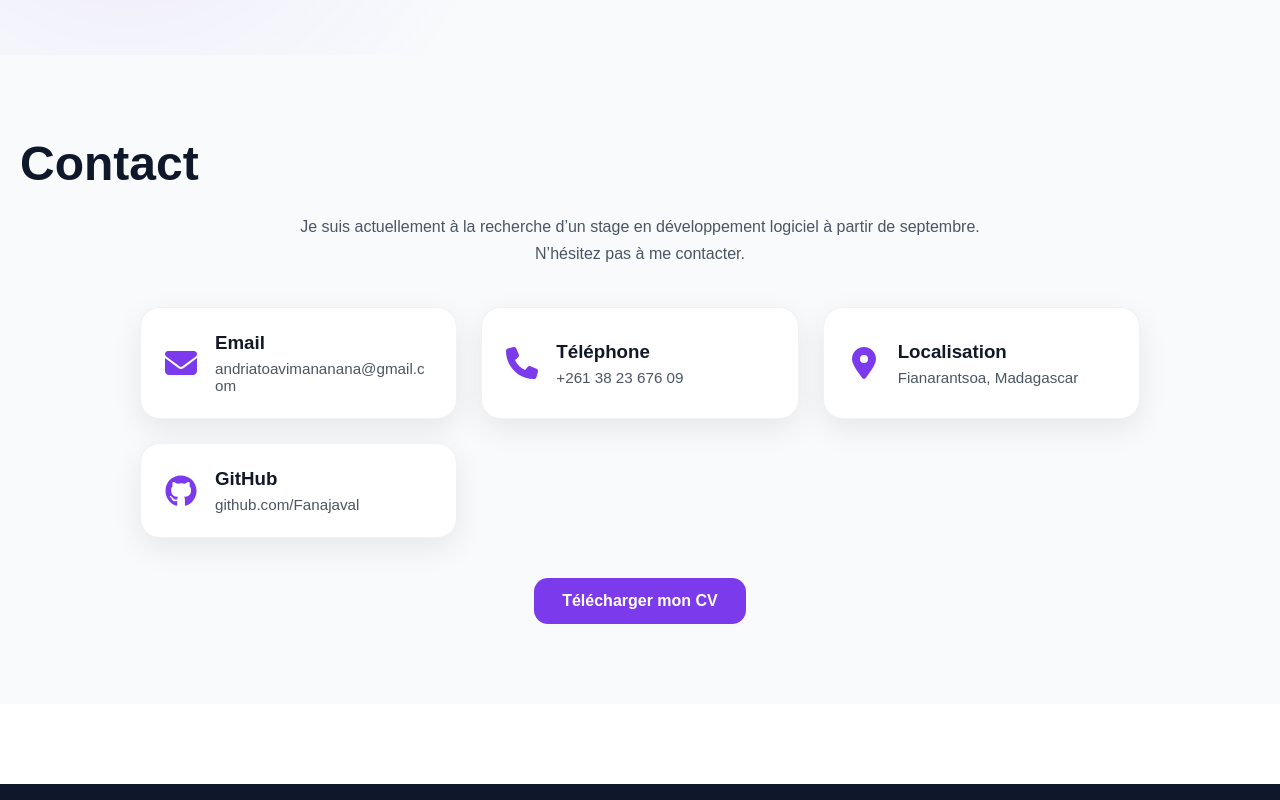
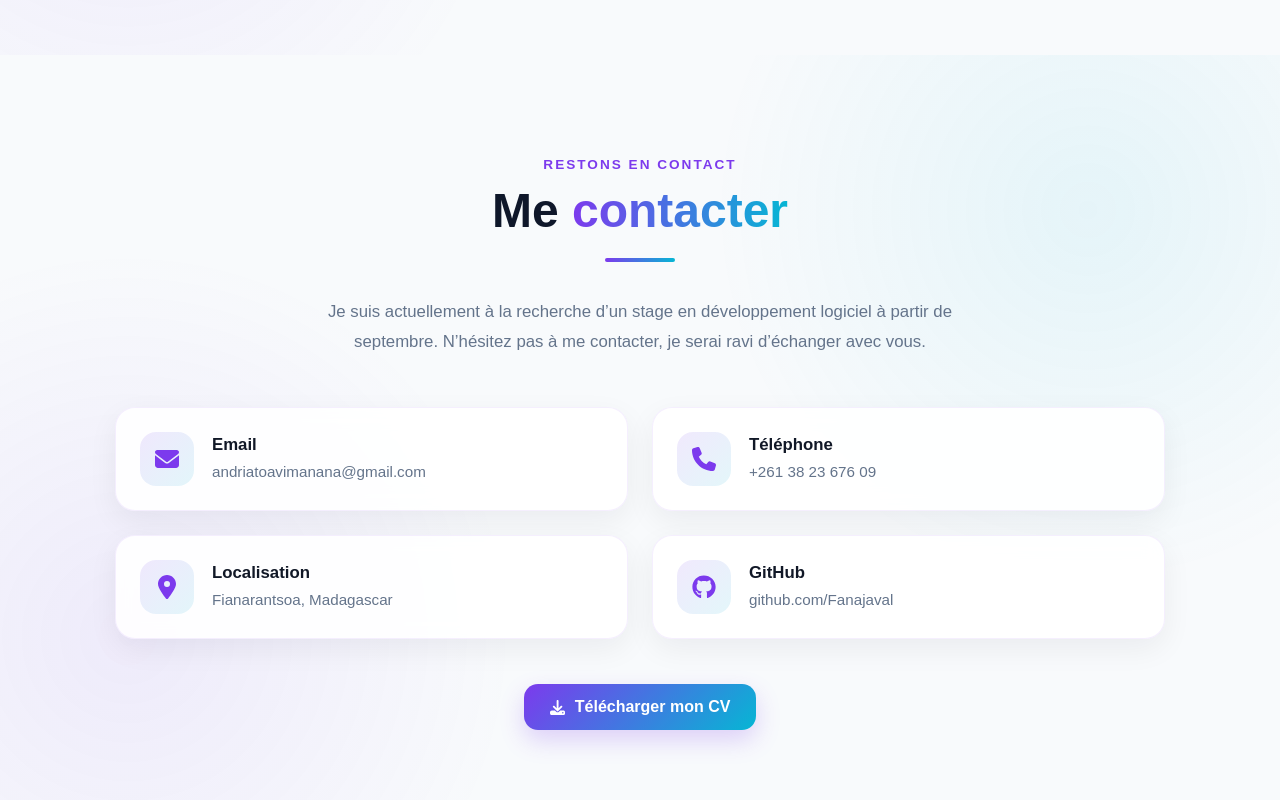
Before and after one commit to Fanajaval/mon-portfolio, a React app: page / in a window 1280 px wide. Shown: the part 7800-8600 px from the top of the page. Built offline with nearby package versions, Linux system fonts and the light colour scheme; the HTML template or start-up script is replaced by a standard one.

Commit message:
amélioration section contact, animation

```diff
--- a/src/components/Contact.jsx
+++ b/src/components/Contact.jsx
@@ -3,96 +3,206 @@ import {
   FaPhone,
   FaLocationDot,
   FaGithub,
+  FaDownload,
 } from "react-icons/fa6";
 
+import { motion } from "framer-motion";
 import "../styles/Contact.css";
+
+const contactItems = [
+  {
+    icon: FaEnvelope,
+    title: "Email",
+    value: "andriatoavimanana@gmail.com",
+    href: "mailto:andriatoavimanana@gmail.com",
+  },
+  {
+    icon: FaPhone,
+    title: "Téléphone",
+    value: "+261 38 23 676 09",
+    href: "tel:+261382367609",
+  },
+  {
+    icon: FaLocationDot,
+    title: "Localisation",
+    value: "Fianarantsoa, Madagascar",
+  },
+  {
+    icon: FaGithub,
+    title: "GitHub",
+    value: "github.com/Fanajaval",
+    href: "https://github.com/Fanajaval",
+  },
+];
+
+const cardVariants = {
+  hidden: {
+    opacity: 0,
+    y: 35,
+  },
+
+  visible: (index) => ({
+    opacity: 1,
+    y: 0,
+    transition: {
+      duration: 0.55,
+      delay: index * 0.1,
+      ease: "easeOut",
+    },
+  }),
+};
 
 function Contact() {
   return (
-    <section className="contact" id="contact">
+    <section id="contact" className="contact">
+      <motion.div
+        className="contact-heading"
+        initial={{
+          opacity: 0,
+          y: 35,
+        }}
+        whileInView={{
+          opacity: 1,
+          y: 0,
+        }}
+        viewport={{
+          once: true,
+          amount: 0.3,
+        }}
+        transition={{
+          duration: 0.7,
+          ease: "easeOut",
+        }}
+      >
+        <span className="contact-label">
+          RESTONS EN CONTACT
+        </span>
 
-      <h2 className="section-title">
-        Contact
-      </h2>
+        <h2 className="section-title">
+          Me <span>contacter</span>
+        </h2>
 
-      <p className="contact-intro">
-        Je suis actuellement à la recherche d’un stage en développement logiciel
-        à partir de septembre. N’hésitez pas à me contacter.
-      </p>
+        <div className="contact-line"></div>
+      </motion.div>
+
+      <motion.p
+        className="contact-intro"
+        initial={{
+          opacity: 0,
+          y: 20,
+        }}
+        whileInView={{
+          opacity: 1,
+          y: 0,
+        }}
+        viewport={{
+          once: true,
+          amount: 0.3,
+        }}
+        transition={{
+          duration: 0.6,
+          delay: 0.15,
+        }}
+      >
+        Je suis actuellement à la recherche d’un stage en développement
+        logiciel à partir de septembre. N’hésitez pas à me contacter,
+        je serai ravi d’échanger avec vous.
+      </motion.p>
 
       <div className="contact-grid">
 
-        {/* Email */}
-        <a
-          href="mailto:andriatoavimanana@gmail.com"
-          className="contact-card"
-        >
-          <FaEnvelope className="contact-icon" />
+        {contactItems.map((item, index) => {
+          const Icon = item.icon;
 
-          <div>
-            <h3>Email</h3>
-            <p>andriatoavimananana@gmail.com</p>
-          </div>
-        </a>
+          const content = (
+            <>
+              <div className="contact-icon-wrapper">
+                <Icon className="contact-icon" />
+              </div>
 
+              <div className="contact-content">
+                <h3>{item.title}</h3>
+                <p>{item.value}</p>
+              </div>
+            </>
+          );
 
-        {/* Téléphone */}
-        <a
-          href="tel:+261382367609"
-          className="contact-card"
-        >
-          <FaPhone className="contact-icon" />
-
-          <div>
-            <h3>Téléphone</h3>
-            <p>+261 38 23 676 09</p>
-          </div>
-        </a>
-
-
-        {/* Localisation */}
-        <div className="contact-card">
-
-          <FaLocationDot className="contact-icon" />
-
-          <div>
-            <h3>Localisation</h3>
-            <p>Fianarantsoa, Madagascar</p>
-          </div>
-
-        </div>
-
-
-        {/* GitHub */}
-        <a
-          href="https://github.com/Fanajaval"
-          target="_blank"
-          rel="noopener noreferrer"
-          className="contact-card"
-        >
-          <FaGithub className="contact-icon" />
-
-          <div>
-            <h3>GitHub</h3>
-            <p>github.com/Fanajaval</p>
-          </div>
-        </a>
+          return item.href ? (
+            <motion.a
+              key={item.title}
+              href={item.href}
+              target={item.title === "GitHub" ? "_blank" : undefined}
+              rel={
+                item.title === "GitHub"
+                  ? "noopener noreferrer"
+                  : undefined
+              }
+              className="contact-card"
+              custom={index}
+              variants={cardVariants}
+              initial="hidden"
+              whileInView="visible"
+              whileHover={{
+                y: -7,
+              }}
+              viewport={{
+                once: true,
+                amount: 0.2,
+              }}
+            >
+              {content}
+            </motion.a>
+          ) : (
+            <motion.div
+              key={item.title}
+              className="contact-card"
+              custom={index}
+              variants={cardVariants}
+              initial="hidden"
+              whileInView="visible"
+              whileHover={{
+                y: -7,
+              }}
+              viewport={{
+                once: true,
+                amount: 0.2,
+              }}
+            >
+              {content}
+            </motion.div>
+          );
+        })}
 
       </div>
 
-
-      {/* Bouton CV */}
-      <div className="cv-container">
-
+      <motion.div
+        className="cv-container"
+        initial={{
+          opacity: 0,
+          y: 25,
+        }}
+        whileInView={{
+          opacity: 1,
+          y: 0,
+        }}
+        viewport={{
+          once: true,
+          amount: 0.3,
+        }}
+        transition={{
+          duration: 0.6,
+          delay: 0.2,
+        }}
+      >
         <a
           href="/cv.pdf"
           download
           className="cv-button"
         >
-          Télécharger mon CV
+          <FaDownload />
+          <span>Télécharger mon CV</span>
         </a>
-
-      </div>
+      </motion.div>
 
     </section>
   );
--- a/src/styles/Certifications.css
+++ b/src/styles/Certifications.css
@@ -125,9 +125,6 @@
     box-shadow 0.3s ease,
     border-color 0.3s ease;
 }
-
-
-/* Ligne colorée supérieure */
 
 .cert-card::before {
   content: "";
--- a/src/styles/Contact.css
+++ b/src/styles/Contact.css
@@ -1,90 +1,383 @@
 .contact {
-  padding: 80px 20px;
-  background: #f8fafc;
+  position: relative;
+
+  padding: 100px 8%;
+
+  background:
+    radial-gradient(
+      circle at 85% 20%,
+      rgba(6, 182, 212, 0.08),
+      transparent 30%
+    ),
+    radial-gradient(
+      circle at 10% 75%,
+      rgba(124, 58, 237, 0.08),
+      transparent 30%
+    ),
+    #f8fafc;
+
+  overflow: hidden;
 }
+
+.contact-heading {
+  text-align: center;
+
+  margin-bottom: 35px;
+}
+
+.contact-label {
+  display: inline-block;
+
+  margin-bottom: 10px;
+
+  font-size: 0.85rem;
+  font-weight: 700;
+
+  letter-spacing: 2px;
+
+  color: var(--primary-color);
+}
+
+.contact .section-title {
+  margin: 0;
+
+  font-size: clamp(2rem, 5vw, 3rem);
+
+  font-weight: 800;
+
+  line-height: 1.2;
+
+  color: var(--dark-color);
+}
+
+.contact .section-title span {
+  background: linear-gradient(
+    90deg,
+    var(--primary-color),
+    var(--secondary-color)
+  );
+
+  -webkit-background-clip: text;
+  background-clip: text;
+
+  color: transparent;
+  -webkit-text-fill-color: transparent;
+}
+
+.contact-line {
+  width: 70px;
+  height: 4px;
+
+  margin: 18px auto 0;
+
+  border-radius: 10px;
+
+  background: linear-gradient(
+    90deg,
+    var(--primary-color),
+    var(--secondary-color)
+  );
+}
+
 
 .contact-intro {
   max-width: 700px;
-  margin: 20px auto 40px;
+
+  margin: 0 auto 50px;
+
   text-align: center;
-  color: #4b5563;
-  line-height: 1.7;
+
+  color: #64748b;
+
+  font-size: 1.05rem;
+
+  line-height: 1.8;
 }
 
 .contact-grid {
-  max-width: 1000px;
-  margin: auto;
+  width: 100%;
+  max-width: 1050px;
+
+  margin: 0 auto;
+
   display: grid;
+
   grid-template-columns: repeat(
-    auto-fit,
-    minmax(280px, 1fr)
+    2,
+    minmax(0, 1fr)
   );
+
   gap: 24px;
 }
 
+
 .contact-card {
-  background: white;
-  border-radius: 20px;
-  padding: 24px;
+  position: relative;
+
   display: flex;
   align-items: center;
+
   gap: 18px;
+
+  min-width: 0;
+
+  padding: 24px;
+
+  background: rgba(255, 255, 255, 0.9);
+
+  border: 1px solid rgba(124, 58, 237, 0.08);
+
+  border-radius: 20px;
+
   text-decoration: none;
+
   color: inherit;
-  border: 1px solid rgba(0,0,0,0.05);
-  box-shadow: 0 10px 30px rgba(0,0,0,0.08);
-  transition: transform 0.3s ease, box-shadow 0.3s ease;
+
+  box-shadow:
+    0 10px 30px rgba(15, 23, 42, 0.06);
+
+  backdrop-filter: blur(10px);
+  -webkit-backdrop-filter: blur(10px);
+
+  overflow: hidden;
+
+  transition:
+    border-color 0.3s ease,
+    box-shadow 0.3s ease;
+}
+
+
+.contact-card::before {
+  content: "";
+
+  position: absolute;
+
+  top: 0;
+  left: 0;
+
+  width: 100%;
+  height: 3px;
+
+  background: linear-gradient(
+    90deg,
+    var(--primary-color),
+    var(--secondary-color)
+  );
+
+  transform: scaleX(0);
+
+  transform-origin: left;
+
+  transition: transform 0.4s ease;
+}
+
+.contact-card:hover::before {
+  transform: scaleX(1);
 }
 
 .contact-card:hover {
-  transform: translateY(-5px);
-  box-shadow: 0 18px 40px rgba(0,0,0,0.12);
+  border-color: rgba(124, 58, 237, 0.18);
+
+  box-shadow:
+    0 20px 45px rgba(15, 23, 42, 0.11);
+}
+
+
+.contact-icon-wrapper {
+  width: 54px;
+  height: 54px;
+
+  flex-shrink: 0;
+
+  display: flex;
+  align-items: center;
+  justify-content: center;
+
+  border-radius: 16px;
+
+  background:
+    linear-gradient(
+      135deg,
+      rgba(124, 58, 237, 0.11),
+      rgba(6, 182, 212, 0.11)
+    );
+
+  transition:
+    transform 0.3s ease,
+    box-shadow 0.3s ease;
+}
+
+.contact-card:hover .contact-icon-wrapper {
+  transform: scale(1.07);
+
+  box-shadow:
+    0 8px 20px rgba(124, 58, 237, 0.12);
 }
 
 .contact-icon {
-  font-size: 2rem;
+  font-size: 1.5rem;
+
   color: var(--primary-color);
-  flex-shrink: 0;
 }
 
-.contact-card h3 {
-  margin-bottom: 6px;
+.contact-content {
+  min-width: 0;
+}
+
+.contact-content h3 {
+  margin: 0 0 6px;
+
+  font-size: 1.05rem;
+
+  font-weight: 700;
+
   color: #111827;
 }
 
-.contact-card p {
-  color: #4b5563;
+.contact-content p {
+  margin: 0;
+
+  color: #64748b;
+
   font-size: 0.95rem;
+
+  line-height: 1.5;
+
   word-break: break-word;
 }
 
 .cv-container {
-  text-align: center;
-  margin-top: 40px;
+  display: flex;
+
+  justify-content: center;
+
+  margin-top: 45px;
 }
 
 .cv-button {
-  display: inline-block;
-  background: var(--primary-color);
-  color: white;
+  display: inline-flex;
+
+  align-items: center;
+  justify-content: center;
+
+  gap: 10px;
+
+  padding: 14px 26px;
+
+  border-radius: 14px;
+
+  background:
+    linear-gradient(
+      135deg,
+      var(--primary-color),
+      var(--secondary-color)
+    );
+
+  color: #ffffff;
+
   text-decoration: none;
-  padding: 14px 28px;
-  border-radius: 14px;
-  font-weight: 600;
-  transition: background 0.3s ease, transform 0.3s ease;
+
+  font-weight: 700;
+
+  box-shadow:
+    0 10px 25px rgba(124, 58, 237, 0.22);
+
+  transition:
+    transform 0.3s ease,
+    box-shadow 0.3s ease;
 }
 
 .cv-button:hover {
-  background: #1d4ed8;
-  transform: translateY(-2px);
+  transform: translateY(-3px);
+
+  box-shadow:
+    0 16px 35px rgba(124, 58, 237, 0.32);
 }
 
+.cv-button svg {
+  font-size: 0.95rem;
+}
+
+
 @media (max-width: 768px) {
+
   .contact {
-    padding: 60px 16px;
+    padding: 80px 6%;
+  }
+
+  .contact-heading {
+    margin-bottom: 30px;
+  }
+
+  .contact-intro {
+    font-size: 1rem;
+
+    margin-bottom: 40px;
+  }
+
+  .contact-grid {
+    grid-template-columns: 1fr;
+
+    gap: 18px;
   }
 
   .contact-card {
-    padding: 20px;
+    padding: 22px;
   }
+
 }
+
+@media (max-width: 480px) {
+
+  .contact {
+    padding: 70px 16px;
+  }
+
+  .contact-label {
+    font-size: 0.75rem;
+
+    letter-spacing: 1.5px;
+  }
+
+  .contact .section-title {
+    font-size: 2rem;
+  }
+
+  .contact-intro {
+    font-size: 0.95rem;
+
+    line-height: 1.7;
+  }
+
+  .contact-card {
+    padding: 18px;
+
+    gap: 14px;
+  }
+
+  .contact-icon-wrapper {
+    width: 48px;
+    height: 48px;
+
+    border-radius: 14px;
+  }
+
+  .contact-icon {
+    font-size: 1.3rem;
+  }
+
+  .contact-content h3 {
+    font-size: 1rem;
+  }
+
+  .contact-content p {
+    font-size: 0.88rem;
+  }
+
+  .cv-button {
+    width: 100%;
+
+    padding: 14px 20px;
+  }
+
+}
```
